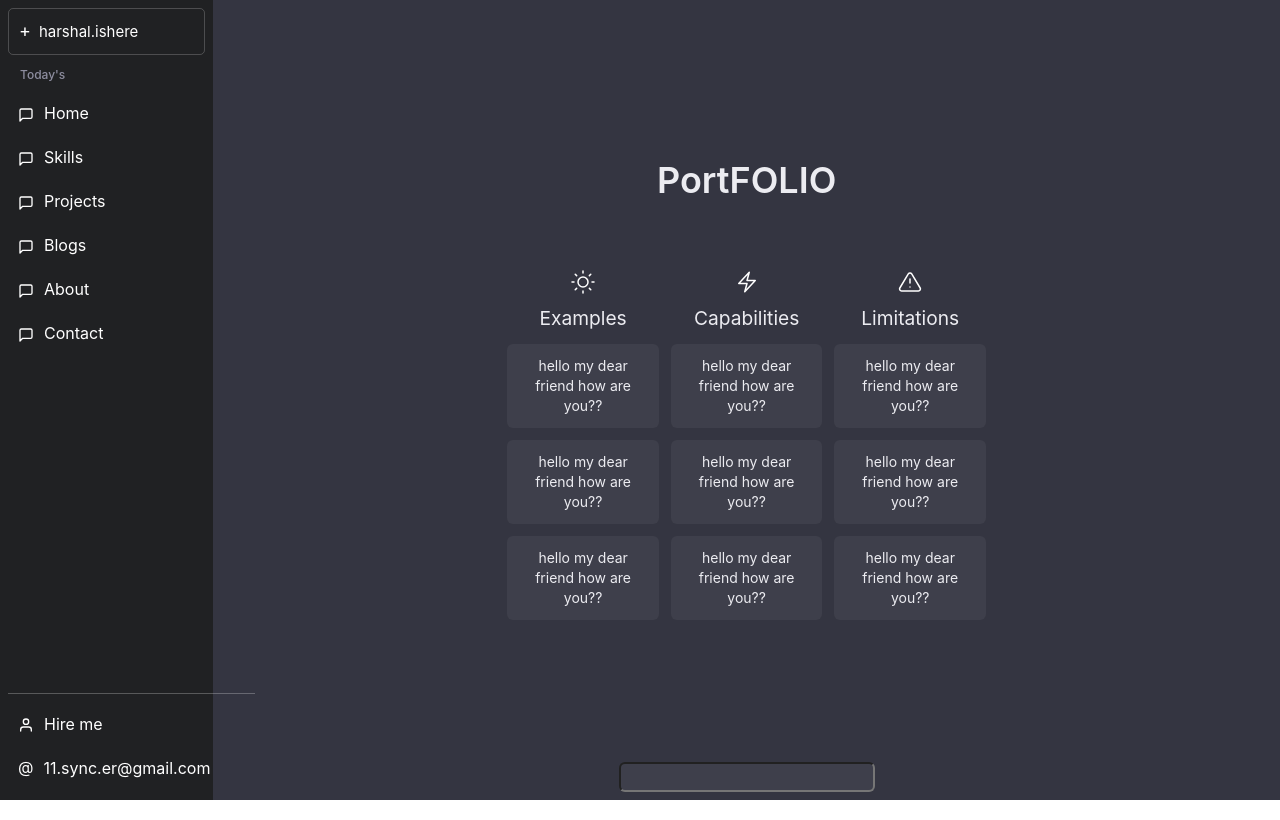
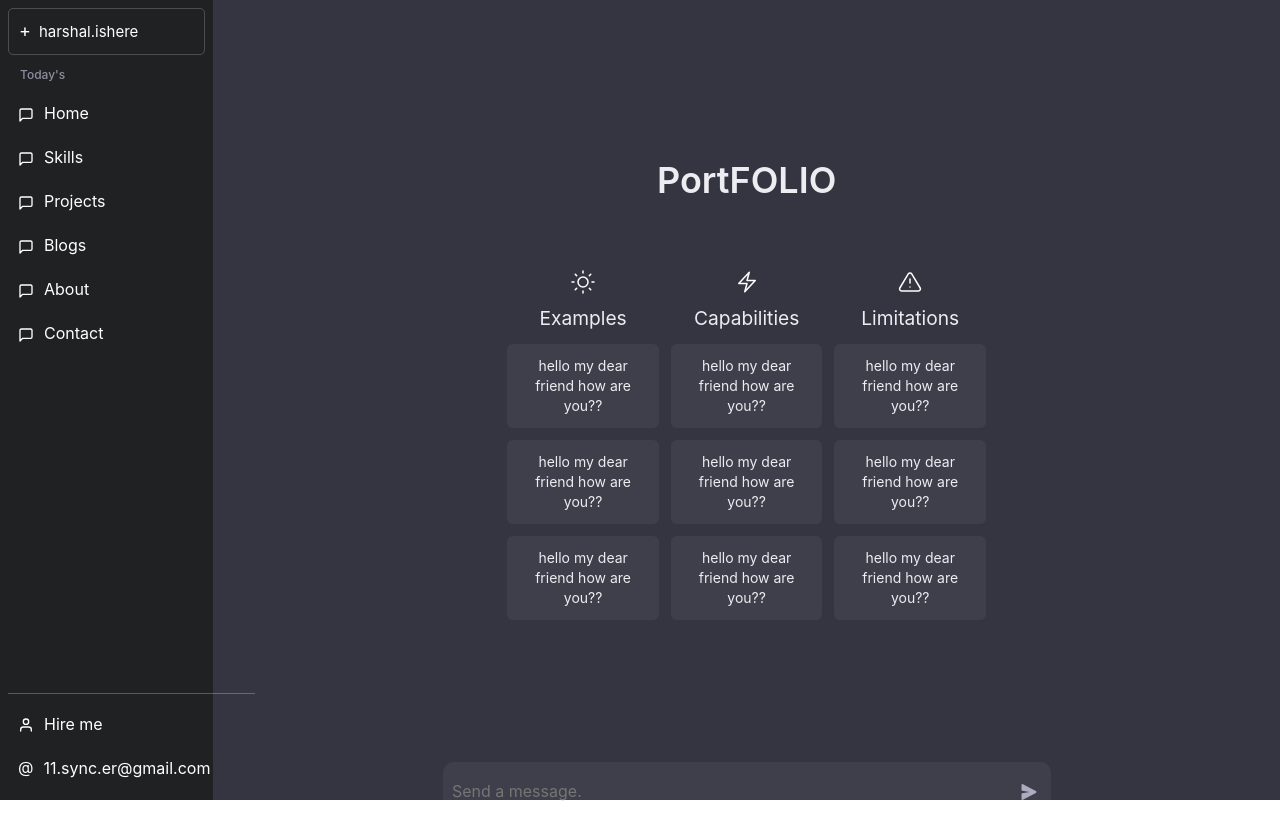
Before and after one commit to harshal-ishere/portfolio, a React (Create React App) app: page / in a window 1280 px wide. Built offline with nearby package versions, Linux system fonts and the light colour scheme.

Commit message:
made some changes and added few thinsg in body section

```diff
--- a/src/components/body/bottom-bar/index.tsx
+++ b/src/components/body/bottom-bar/index.tsx
@@ -4,7 +4,8 @@ import "./styles.css";
 let BottomBar:FC=()=>{
     return(
 <div className="bottom-bar">
-    <input type="text" name="" id="" className="body-search-bar-bottom" />
+    <textarea placeholder="Send a message." />
+    <button><svg xmlns="http://www.w3.org/2000/svg" viewBox="0 0 16 16" fill="none" className="h-4 w-4" stroke-width="2" height="16px" width="16px"><path d="M.5 1.163A1 1 0 0 1 1.97.28l12.868 6.837a1 1 0 0 1 0 1.766L1.969 15.72A1 1 0 0 1 .5 14.836V10.33a1 1 0 0 1 .816-.983L8.5 8 1.316 6.653A1 1 0 0 1 .5 5.67V1.163Z" fill="currentColor"></path></svg></button>
 
 </div>
     )
--- a/src/components/body/bottom-bar/styles.css
+++ b/src/components/body/bottom-bar/styles.css
@@ -1,8 +1,30 @@
+
 .bottom-bar{
     text-align: center;
+    margin-left: auto;
+    margin-right: auto;
     margin-top: 130px;
+    width: 57%;
+    height: 3.6rem;
+    background-color: hsla(0,0%,100%,.05);
+    border-radius: 0.675rem;
+    box-shadow: (0 0 15px rgba(0,0,0,.1));
 }
-.body-search-bar-bottom{
-    background-color: hsla(0,0%,100%,.05);
-    border-radius: 0.375rem;
+.bottom-bar textarea{
+    resize: none;
+    outline: none;
+    width: 93%;
+    height: 1.9rem;
+    background-color: transparent;
+    border: 0 solid hsla(0,0%,100%,.05);
+    box-sizing: border-box;
+    margin-top: 0.9rem;
 }
+.bottom-bar button{
+    outline: none;
+    background-color: transparent;
+    border: 0 solid hsla(0,0%,100%,.05);
+    color: rgba(172,172,190);
+    position: relative;
+    bottom: 0.7rem;
+}
```
